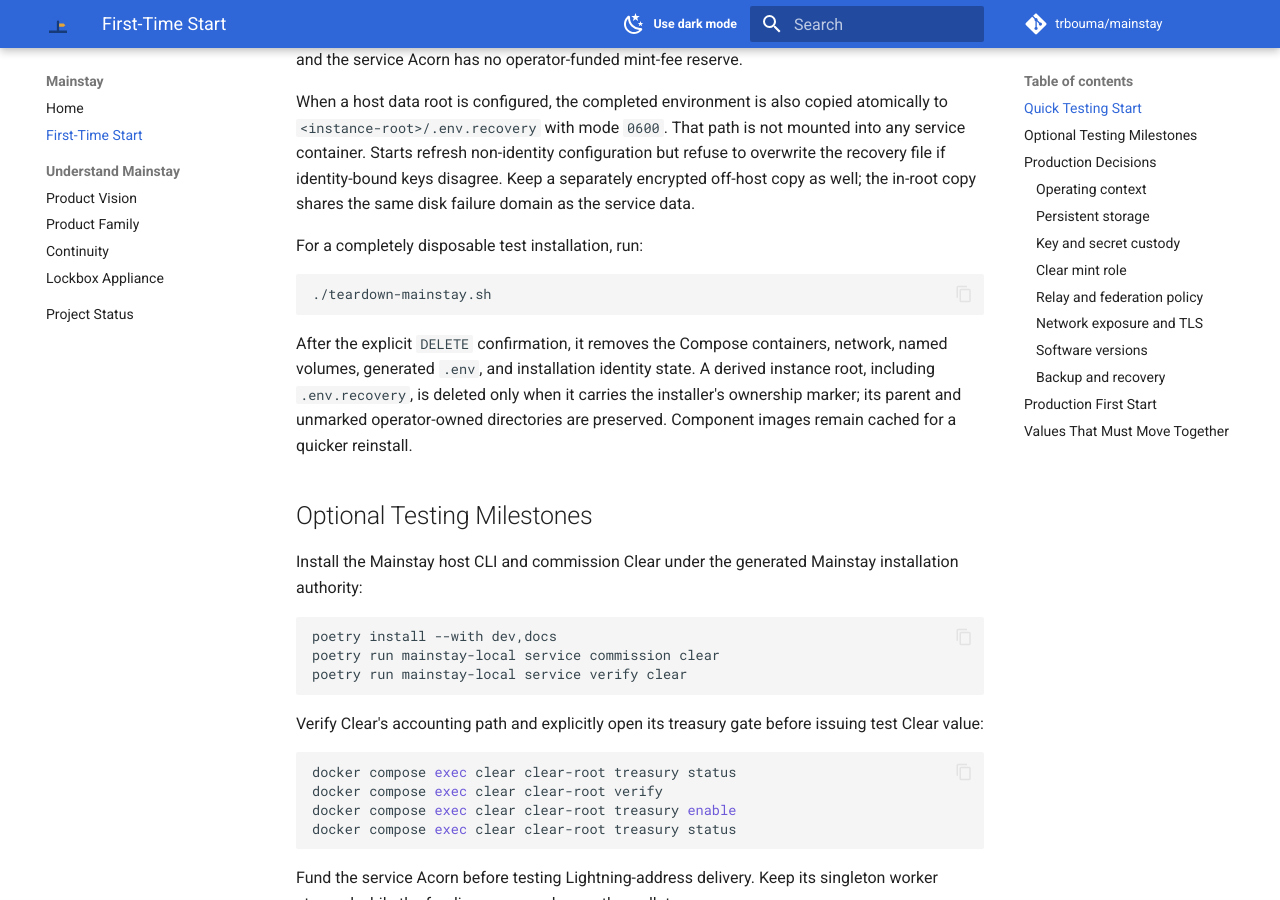
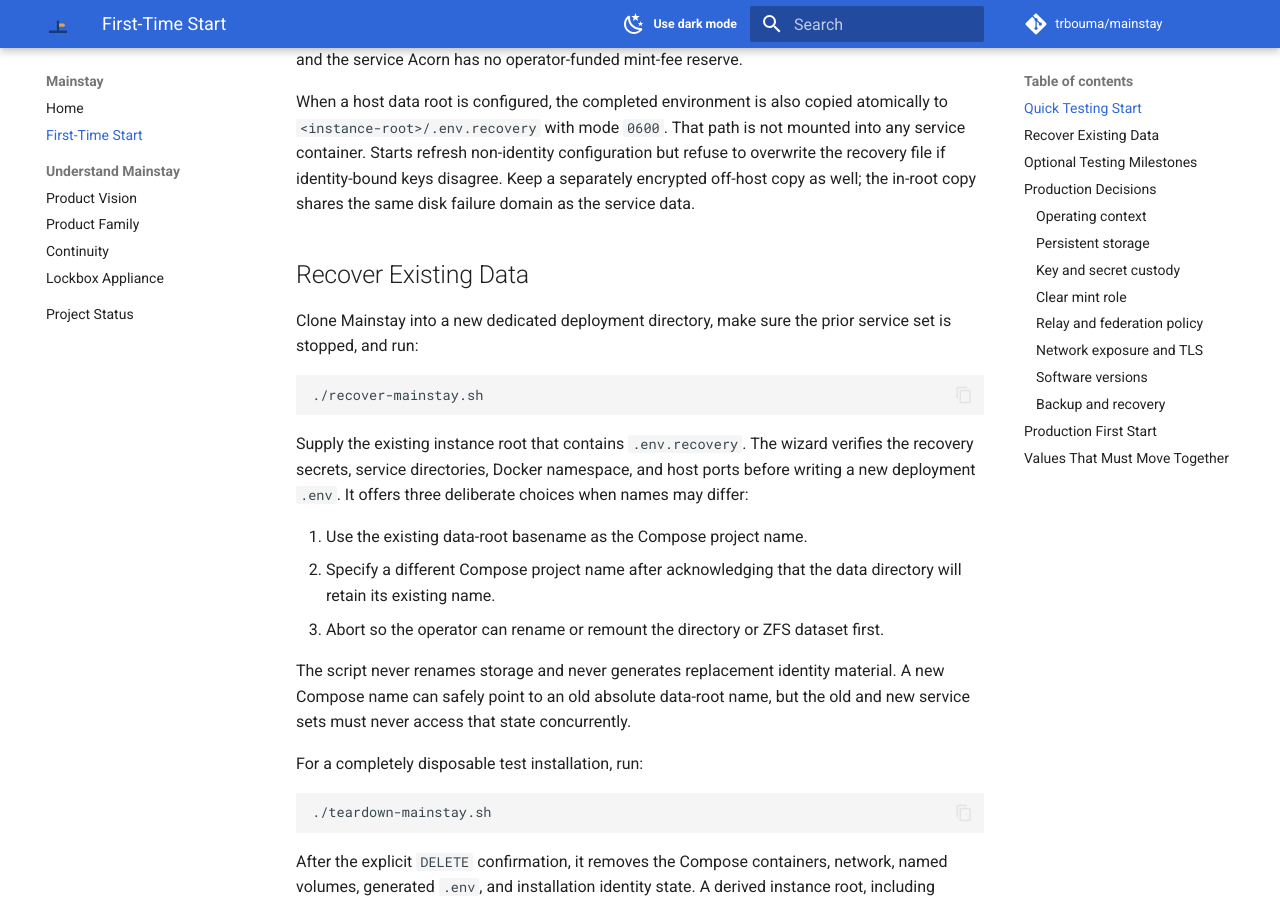
Before and after one commit to trbouma/mainstay, an MkDocs documentation site: the page built from website/getting-started.md, in a window 1280 px wide and 900 px high, scrolled down 1427 px. Built offline with MkDocs 1.6.1 and Material for MkDocs 9.7.7, drawn with Linux system fonts in a browser that asks for light colours; comment, search, counter and statistics services are not loaded.

Commit message:
feat: add guarded recovery for existing Mainstay instances

````diff
--- a/website/getting-started.md
+++ b/website/getting-started.md
@@ -76,6 +76,30 @@ mounted into any service container. Starts refresh non-identity configuration
 but refuse to overwrite the recovery file if identity-bound keys disagree.
 Keep a separately encrypted off-host copy as well; the in-root copy shares the
 same disk failure domain as the service data.
+
+## Recover Existing Data
+
+Clone Mainstay into a new dedicated deployment directory, make sure the prior
+service set is stopped, and run:
+
+```bash
+./recover-mainstay.sh
+```
+
+Supply the existing instance root that contains `.env.recovery`. The wizard
+verifies the recovery secrets, service directories, Docker namespace, and host
+ports before writing a new deployment `.env`. It offers three deliberate
+choices when names may differ:
+
+1. Use the existing data-root basename as the Compose project name.
+2. Specify a different Compose project name after acknowledging that the data
+   directory will retain its existing name.
+3. Abort so the operator can rename or remount the directory or ZFS dataset
+   first.
+
+The script never renames storage and never generates replacement identity
+material. A new Compose name can safely point to an old absolute data-root name,
+but the old and new service sets must never access that state concurrently.
 
 For a completely disposable test installation, run:
 
````
Also changed, not shown: README.md (+15 -0 lines), docs/MAINSTAY-HOUSE-STYLE.md (+8 -0 lines), 5 other files.
